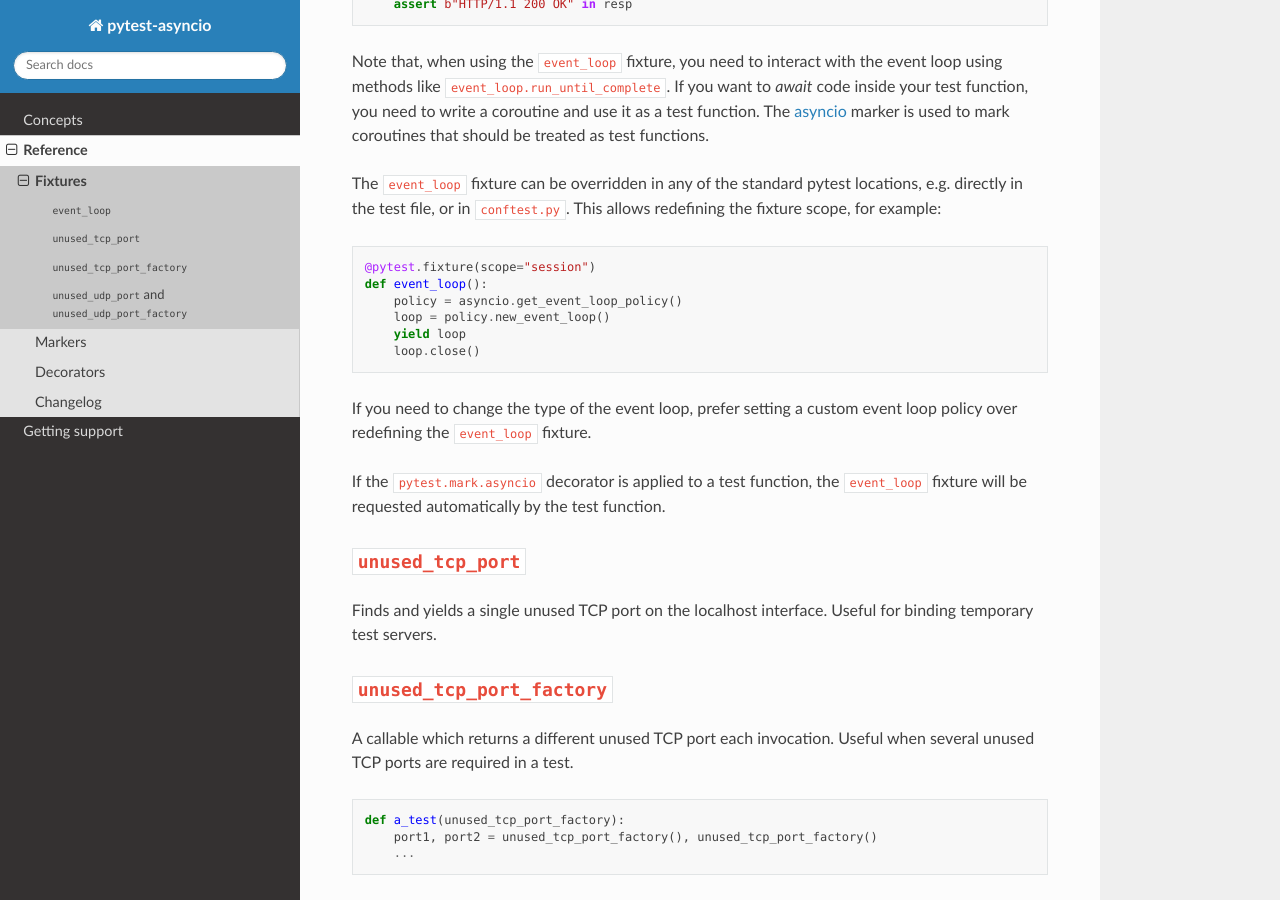
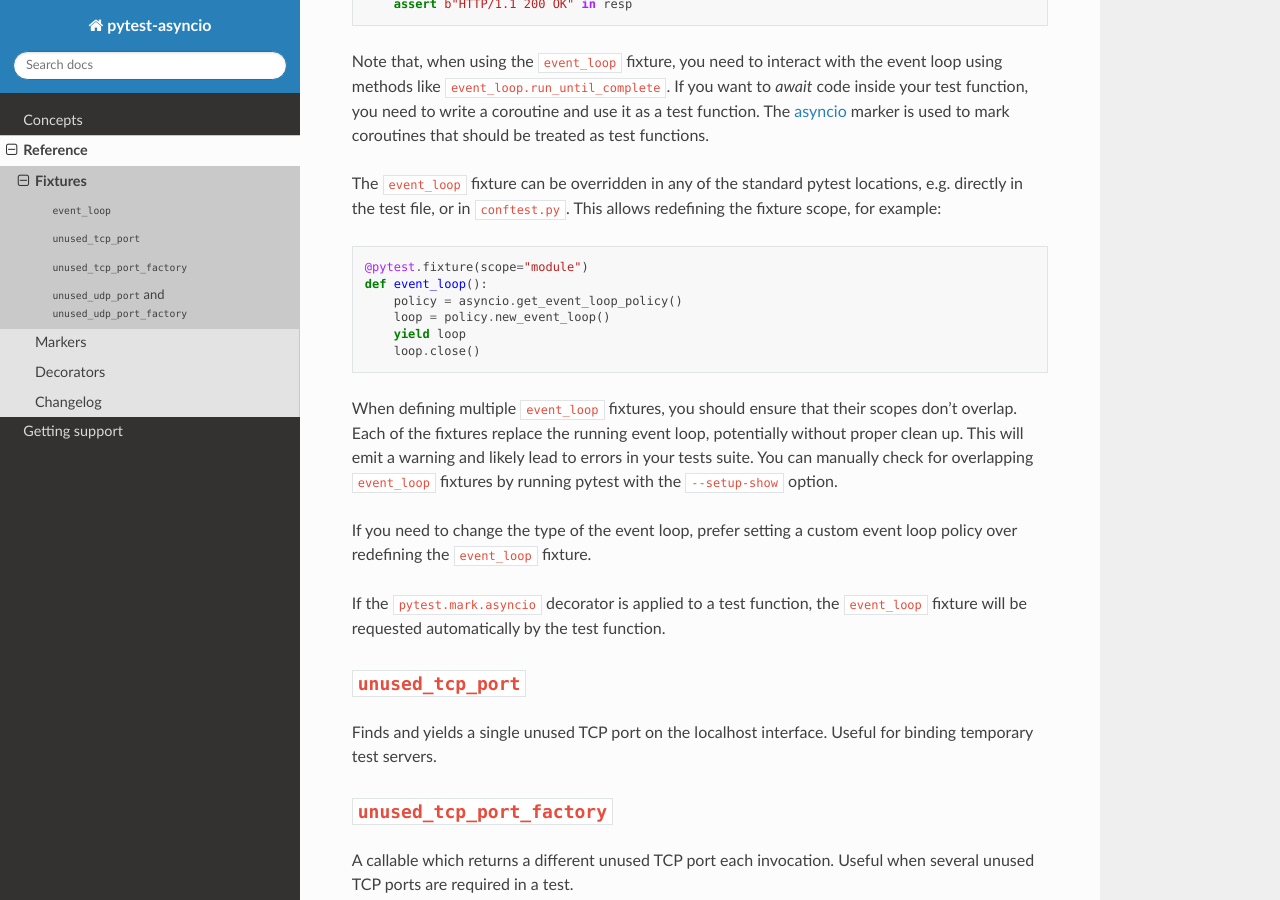
Before and after one commit to pytest-dev/pytest-asyncio, a Sphinx documentation site: the page built from docs/source/reference/fixtures.rst, in a window 1280 px wide and 900 px high, scrolled down 380 px. Built offline with Sphinx 7.4.7 and the Read the Docs theme 2.0.0, drawn with Linux system fonts in a browser that asks for light colours; pages that are not in the unit, such as notebooks, are missing from menus.

Commit message:
[docs] Explain that scopes of event_loop fixtures should not overlap.
The example for overriding event loop scopes now uses a module scope rather than a session scope. Due to the constraint that event_loop fixture scopes should not overlap, a session-scoped fixture is usually not that helpful.

Addresses #531

Signed-off-by: Michael Seifert <m.seifert@digitalernachschub.de>

```diff
--- a/docs/source/reference/fixtures.rst
+++ b/docs/source/reference/fixtures.rst
@@ -25,12 +25,17 @@ fixture scope, for example:
 
 .. code-block:: python
 
-    @pytest.fixture(scope="session")
+    @pytest.fixture(scope="module")
     def event_loop():
         policy = asyncio.get_event_loop_policy()
         loop = policy.new_event_loop()
         yield loop
         loop.close()
+
+When defining multiple ``event_loop`` fixtures, you should ensure that their scopes don't overlap.
+Each of the fixtures replace the running event loop, potentially without proper clean up.
+This will emit a warning and likely lead to errors in your tests suite.
+You can manually check for overlapping ``event_loop`` fixtures by running pytest with the ``--setup-show`` option.
 
 If you need to change the type of the event loop, prefer setting a custom event loop policy over redefining the ``event_loop`` fixture.
 
```
